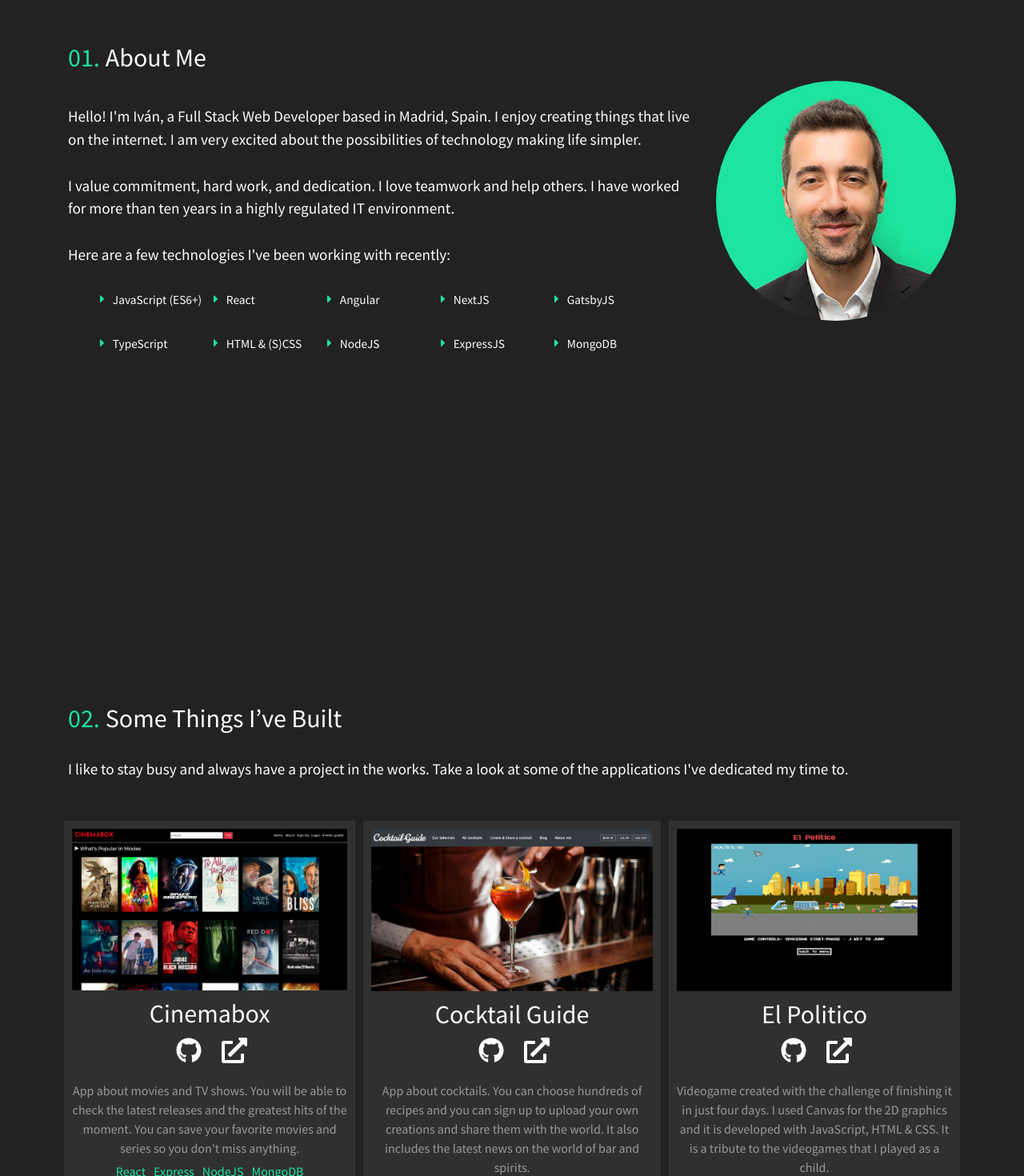
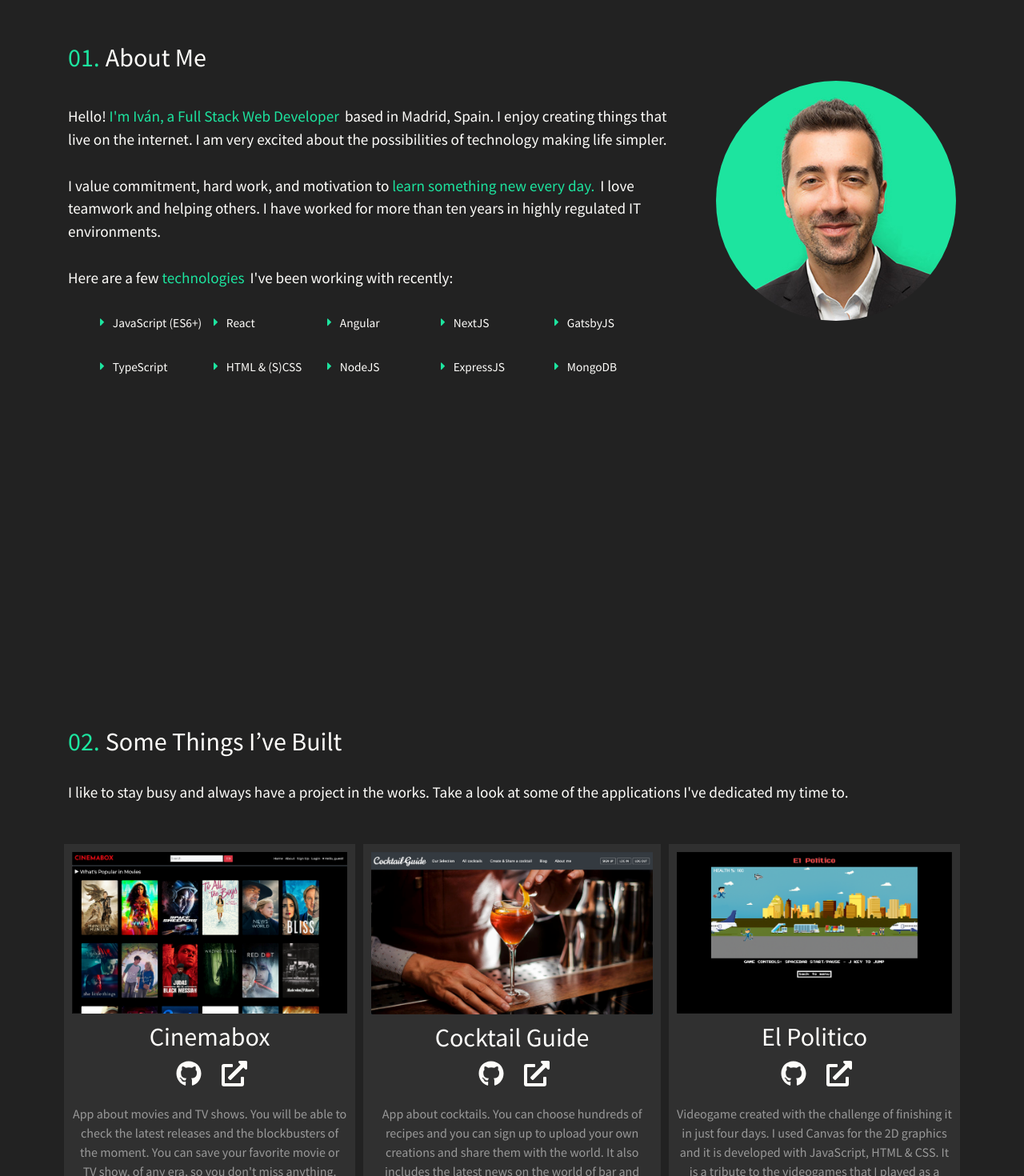
Before and after one commit to ivanurra/portfolio-v1, a Next.js app: page / in a window 1280 px wide. Shown: the part 900-2370 px from the top of the page at 80% size. Built offline with nearby package versions, Linux system fonts and the light colour scheme.

Commit message:
responsive

```diff
--- a/pages/about.jsx
+++ b/pages/about.jsx
@@ -21,18 +21,18 @@ function About() {
 
                     <div>
                           <p className="description">
-                              Hello! I'm Iván, a Full Stack Web Developer based in Madrid, Spain.
+                              Hello! <span className="color-number">I'm Iván, a Full Stack Web Developer</span>based in Madrid, Spain.
                               I enjoy creating things that live on the internet. I am very
                               excited about the possibilities of technology making life
                               simpler.
                               <br/>
                               <br/>
-                              I value commitment, hard work, and dedication. I love
-                              teamwork and help others. I have worked for more than ten years
-                              in a highly regulated IT environment.
+                              I value commitment, hard work, and motivation to <span className="color-number">learn something new every day.</span>
+                              I love teamwork and helping others. I have worked for more than ten years in
+                              highly regulated IT environments.
                               <br/>
                               <br/>
-                              Here are a few technologies I've been working with recently:
+                              Here are a few <span className="color-number">technologies</span>I've been working with recently:
                               <br/>
 
                               <ul id="skills">
--- a/pages/portfolio.jsx
+++ b/pages/portfolio.jsx
@@ -25,8 +25,9 @@ function Portfolio() {
 										<a href="https://cinemabox.netlify.app/" rel="noopener" target="_blank"><i className="fas fa-external-link-alt"></i></a>
 										<div className="portfolio-category">
 											App about movies and TV shows. You will be able to check the
-											latest releases and the greatest hits of the moment.
-											You can save your favorite movies and series so you don't miss anything.
+											latest releases and the blockbusters of the moment.
+											You can save your favorite movie or TV show, of any era,
+											so you don't miss anything. Buy popcorn!
 										</div>
 										<div>
 											<ul className="portfolio-stack">
```
